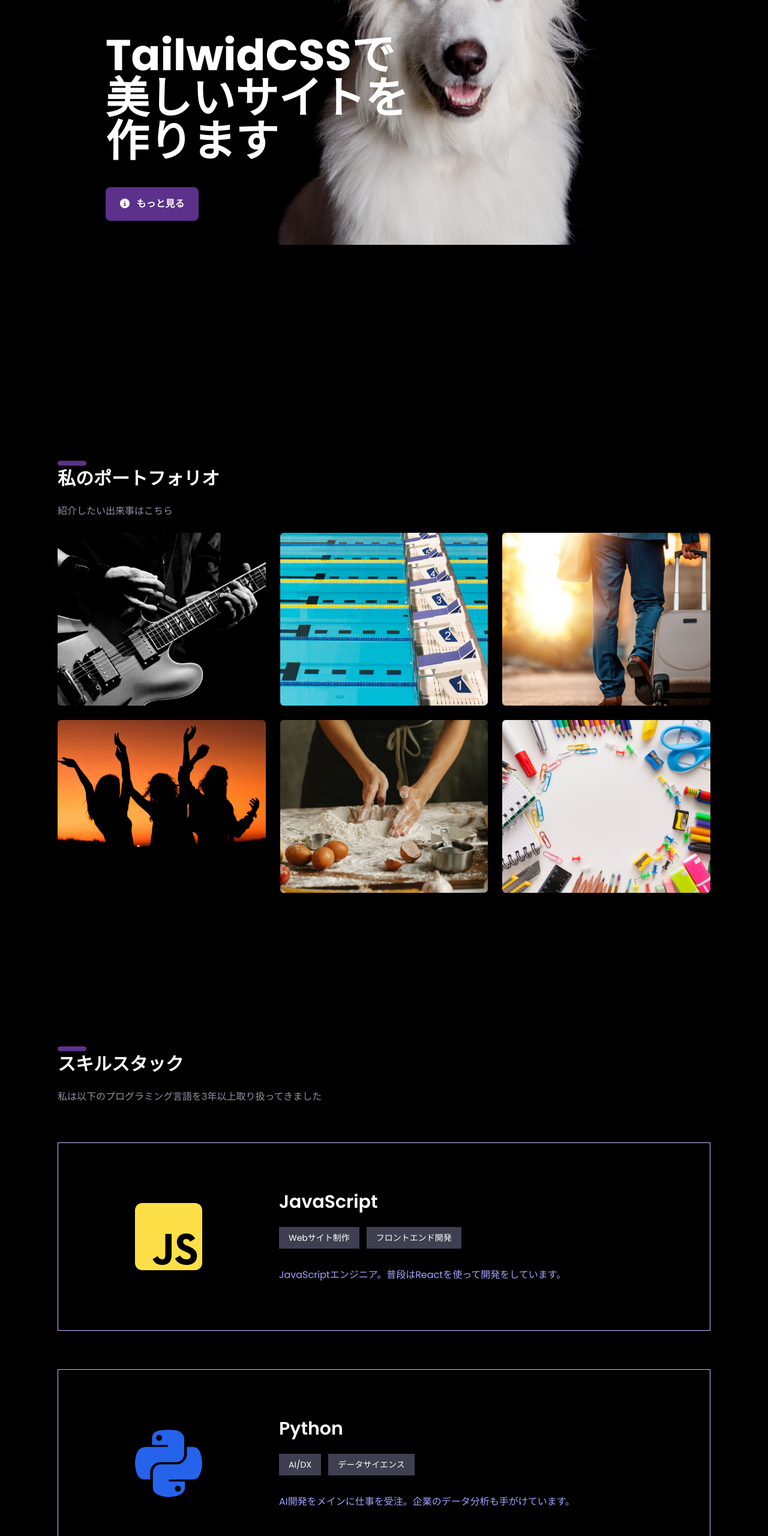
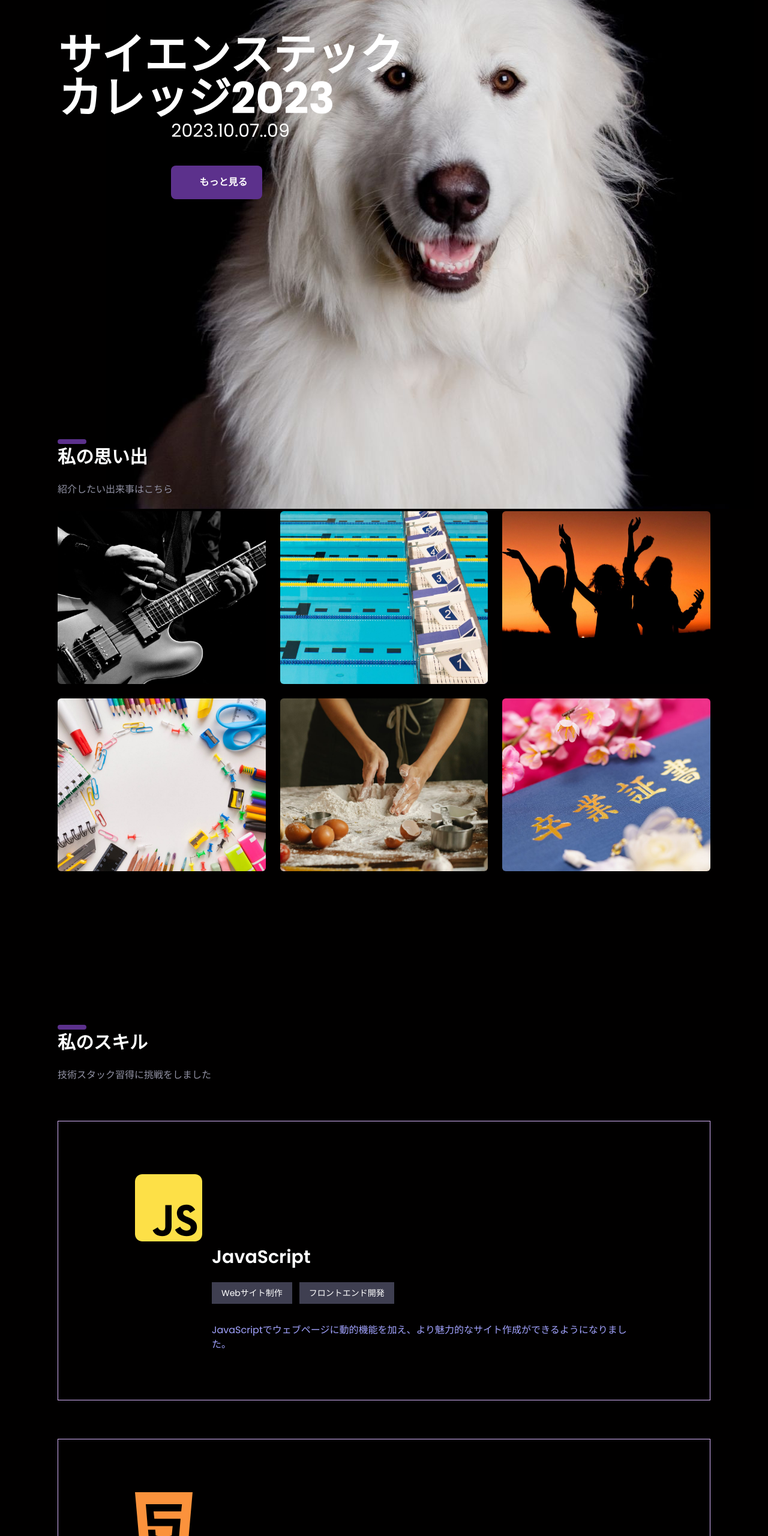
Before and after one commit to Takashi-Matsumura/STC2023-portfolio, a website: page index.html in a window 1280 px wide. Shown: the part 240-2800 px from the top of the page at 60% size. Drawn offline with Linux system fonts and the light colour scheme.

Commit message:
adjustment

```diff
--- a/src/index.html
+++ b/index.html
@@ -32,7 +32,7 @@
           <a
             href="#portfolio"
             class="hover:text-selected-text transition-all duration-300"
-            >ポートフォリオ</a
+            >思い出</a
           >
           <a
             href="#skills"
@@ -59,27 +59,27 @@
       class="container mt-16 flex justify-between items-center mx-auto px-8 md:px-14 lg:px-24 w-full"
     >
       <div class="flex flex-wrap md:flex-nowrap">
-        <div
-          class="md:my-36 lg:ml-20 justify-center md:justify-start max-w-xl flex flex-wrap"
-        >
+        <div class="md:my-36 justify-center max-w-xl flex flex-wrap">
           <h1
             class="font-bold text-5xl text-center md:text-left lg:text-7xl md:text-6xl"
           >
-            TailwidCSSで<br />
-            美しいサイトを<br />
-            作ります
+            サイエンステック<br />
+            カレッジ2023
           </h1>
-          <button
-            class="px-6 py-4 bg-theme font-bold rounded-lg hover:bg-purple-600 transition-all duration-300 mt-10"
-          >
-            <i class="fa-solid fa-circle-info mr-2"></i>
-            <span>もっと見る</span>
-          </button>
+          <div>
+            <h2 class="text-3xl text-center">2023.10.07..09</h2>
+            <button
+              class="px-6 py-4 bg-theme font-bold rounded-lg hover:bg-purple-600 transition-all duration-300 mt-10"
+            >
+              <i class="fa-circle-info mr-2"></i>
+              <span>もっと見る</span>
+            </button>
+          </div>
         </div>
         <img
           src="./images/dogwhite.jpg"
           alt="image"
-          class="md:absolute lg:top-2 lg:right-52 md:w-3/5 w-10/12 mt-12 md:mt-0 right-6 mx-auto -z-10 lg:w-3/6"
+          class="md:absolute lg:top-2 right-6 mt-12 md:mt-0 mx-auto -z-10"
         />
       </div>
     </div>
@@ -90,9 +90,8 @@
       class="container mt-64 flex justify-between items-center mx-auto px-8 md:px-14 lg:px-24 w-full"
     >
       <section class="w-full">
-        <h2 class="secondary-title">私のポートフォリオ</h2>
+        <h2 class="secondary-title">私の思い出</h2>
         <p class="section-paragraph">紹介したい出来事はこちら</p>
-
         <div class="grid lg:grid-cols-3 md:grid-cols-2 grid-cols-1 gap-6">
           <img
             src="./images/event1.jpg"
@@ -105,12 +104,12 @@
             class="w-full h-36 lg:h-72 object-cover rounded-md cursor-pointer"
           />
           <img
-            src="./images/event3.jpg"
+            src="./images/event4.jpg"
             alt=""
             class="w-full h-36 lg:h-72 object-cover rounded-md cursor-pointer"
           />
           <img
-            src="./images/event4.jpg"
+            src="./images/event6.jpg"
             alt=""
             class="w-full h-36 lg:h-72 object-cover rounded-md cursor-pointer"
           />
@@ -120,7 +119,7 @@
             class="w-full h-36 lg:h-72 object-cover rounded-md cursor-pointer"
           />
           <img
-            src="./images/event6.jpg"
+            src="./images/event8.jpg"
             alt=""
             class="w-full h-36 lg:h-72 object-cover rounded-md cursor-pointer"
           />
@@ -134,10 +133,8 @@
       class="container mt-64 flex justify-between items-center mx-auto px-8 md:px-14 lg:px-24 w-full"
     >
       <section class="w-full">
-        <h2 class="secondary-title">スキルスタック</h2>
-        <p class="section-paragraph">
-          私は以下のプログラミング言語を3年以上取り扱ってきました
-        </p>
+        <h2 class="secondary-title">私のスキル</h2>
+        <p class="section-paragraph">技術スタック習得に挑戦をしました</p>
         <div class="my-16">
           <div
             class="w-full border border-purple-300 p-16 lg:px-32 lg:py-20 flex justify-center lg:justify-start flex-wrap lg:space-x-32 hover:border-yellow-300 transition-all duration-300 cursor-pointer"
@@ -158,32 +155,7 @@
                 <div class="badge">フロントエンド開発</div>
               </div>
               <p class="text-selected-text">
-                JavaScriptエンジニア。普段はReactを使って開発をしています。
-              </p>
-            </div>
-          </div>
-        </div>
-        <div class="my-16">
-          <div
-            class="w-full border border-purple-300 p-16 lg:px-32 lg:py-20 flex justify-center lg:justify-start flex-wrap lg:space-x-32 hover:border-blue-600 transition-all duration-300 cursor-pointer"
-          >
-            <!-- Log -->
-            <div class="mb-6 lg:mb-0 self-center">
-              <i class="fa-brands fa-python text-9xl text-blue-600"></i>
-            </div>
-            <!-- Explanation -->
-            <div
-              class="text-center flex flex-wrap justify-center lg:text-left lg:block"
-            >
-              <h3 class="text-3xl font-semibold">Python</h3>
-              <div
-                class="flex flex-wrap w-full justify-center gap-3 lg:w-auto lg:justify-start mt-6 mb-8"
-              >
-                <div class="badge">AI/DX</div>
-                <div class="badge">データサイエンス</div>
-              </div>
-              <p class="text-selected-text">
-                AI開発をメインに仕事を受注。企業のデータ分析も手がけています。
+                JavaScriptでウェブページに動的機能を加え、より魅力的なサイト作成ができるようになりました。
               </p>
             </div>
           </div>
@@ -208,7 +180,33 @@
                 <div class="badge">ホームページ制作</div>
               </div>
               <p class="text-selected-text">
-                100社以上のホームページ制作を手がけてきました。作れないウェブサイトはありません。
+                Tailwind
+                CSSを用いて、洗練されたデザインのホームページを手軽に作成できる技術を身につけました。
+              </p>
+            </div>
+          </div>
+        </div>
+        <div class="my-16">
+          <div
+            class="w-full border border-purple-300 p-16 lg:px-32 lg:py-20 flex justify-center lg:justify-start flex-wrap lg:space-x-32 hover:border-blue-600 transition-all duration-300 cursor-pointer"
+          >
+            <!-- Log -->
+            <div class="mb-6 lg:mb-0 self-center">
+              <i class="fa-brands fa-react text-9xl text-blue-600"></i>
+            </div>
+            <!-- Explanation -->
+            <div
+              class="text-center flex flex-wrap justify-center lg:text-left lg:block"
+            >
+              <h3 class="text-3xl font-semibold">React</h3>
+              <div
+                class="flex flex-wrap w-full justify-center gap-3 lg:w-auto lg:justify-start mt-6 mb-8"
+              >
+                <div class="badge">SPA</div>
+                <div class="badge">Hooks</div>
+              </div>
+              <p class="text-selected-text">
+                ReactでSPAの開発を学び、Hooksを利用した効率的なコンポーネント作成のスキルを習得しました。
               </p>
             </div>
           </div>
@@ -219,12 +217,12 @@
     <!-- Contact -->
     <div
       id="contact"
-      class="container mt-52 mb-20 flex justify-between items-center mx-auto px-8 md:px-14 lg:px-24 w-full"
+      class="container mt-64 mb-20 flex justify-between items-center mx-auto px-8 md:px-14 lg:px-24 w-full"
     >
       <section class="w-full">
         <h2 class="secondary-title">お問い合わせ</h2>
         <p class="section-paragraph">
-          私の経歴が気になる方はご一報ください。即時対応します。
+          Webアプリケーション関連の技術習得を進めています。興味がある方はご連絡ください。
         </p>
         <div class="w-full grid lg:grid-cols-2 gap-8 lg:gap-32 mt-16">
           <div class="space-y-12">
```
Also changed, not shown: images/dogwhite.jpg (renamed from src/images/dogwhite.jpg), images/event1.jpg (renamed from src/images/event1.jpg), images/event2.jpg (renamed from src/images/event2.jpg), images/event3.jpg (renamed from src/images/event3.jpg), images/event4.jpg (renamed from src/images/event4.jpg), images/event5.jpg (renamed from src/images/event5.jpg), images/event6.jpg (renamed from src/images/event6.jpg), images/event7.jpg (renamed from src/images/event7.jpg), images/event8.jpg (renamed from src/images/event8.jpg), input.css (renamed from src/input.css).
